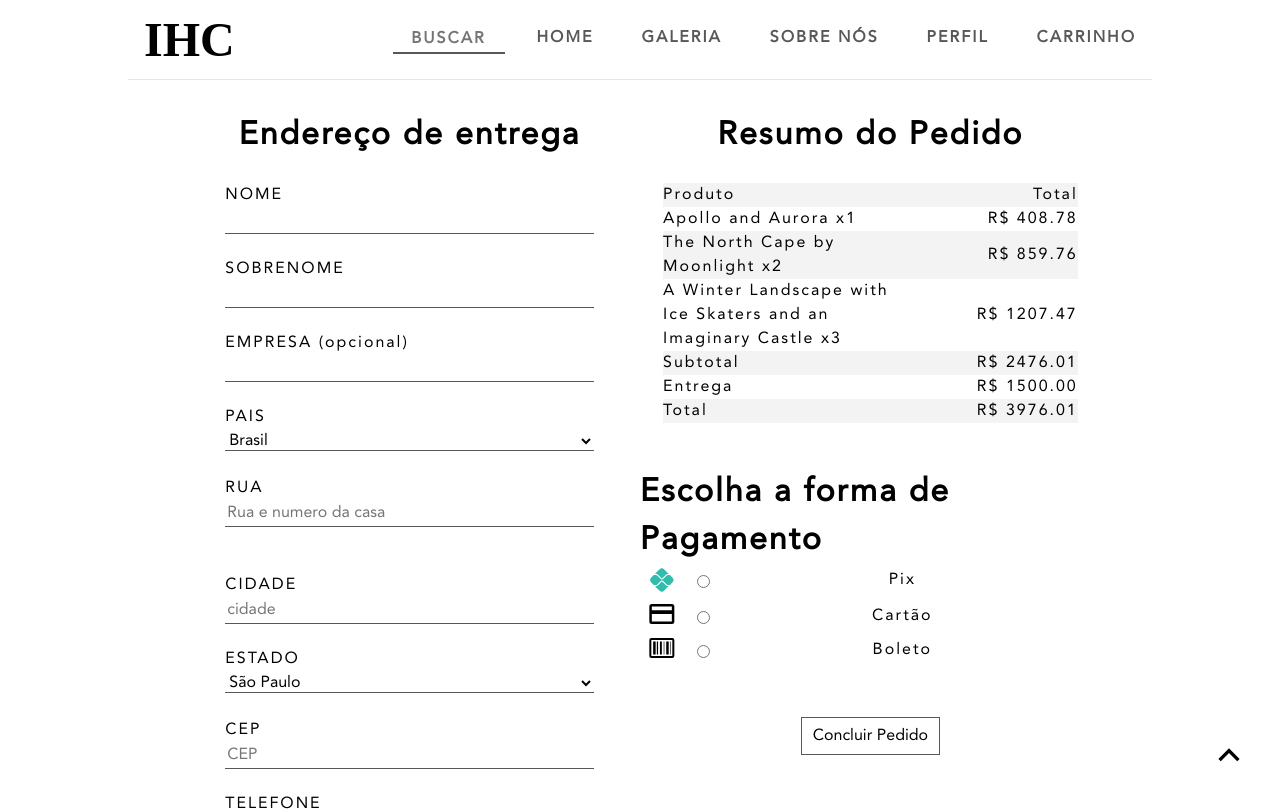
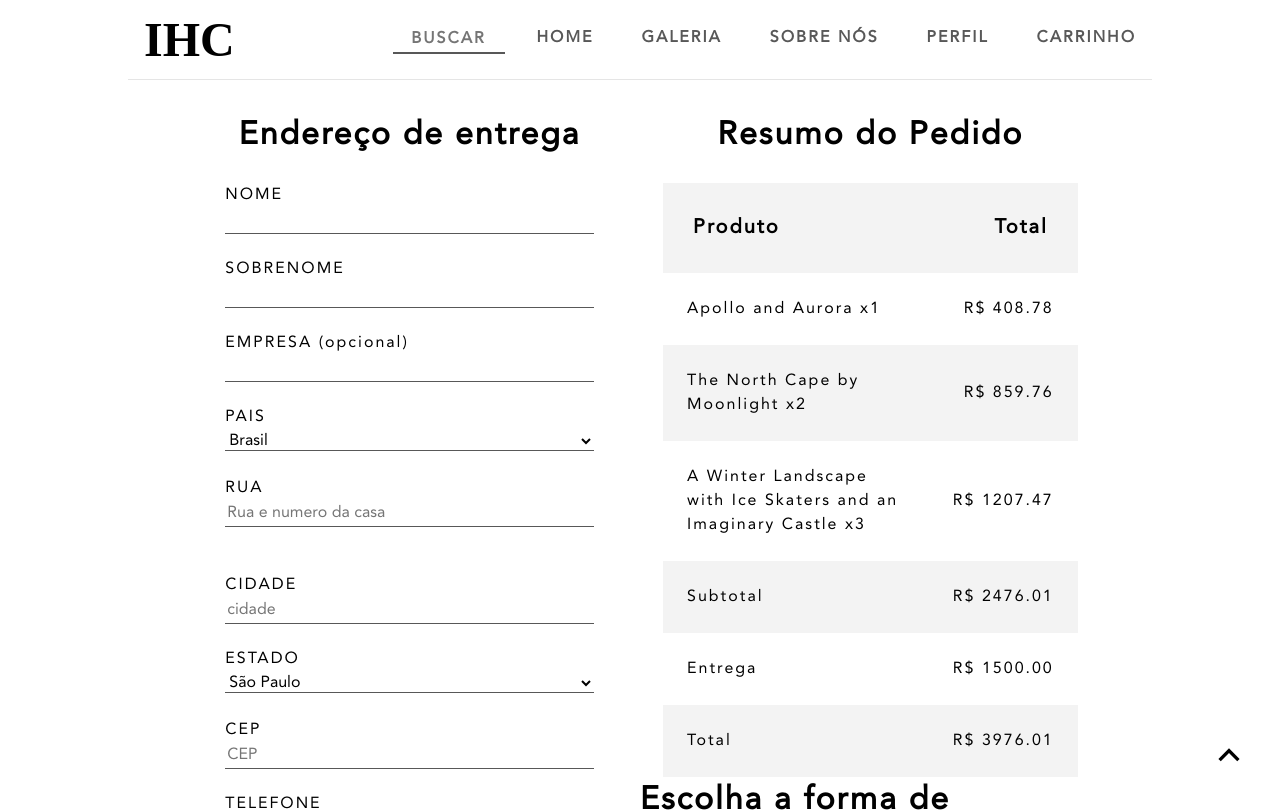
Before and after one commit to Math-42/art-gallery-website, a Next.js app: page /checkout in a window 1280 px wide. Shown: the top 812 px of the page. Built offline with nearby package versions, Linux system fonts and the light colour scheme; a web font is replaced by a local one.

Commit message:
css adjusts

```diff
--- a/styles/Checkout.module.css
+++ b/styles/Checkout.module.css
@@ -10,6 +10,10 @@
 
 .checkoutCol {
 	width: 50%;
+	display: flex;
+	flex-direction: column;
+	justify-content: start;
+	align-items: center;
 }
 
 .input {
@@ -88,7 +92,6 @@
 	width: 100%;
 	display: flex;
 	flex-direction: column;
-    margin-bottom: 10%;
 }
 
 .formsItem {
@@ -126,11 +129,15 @@
 	flex-direction: row;
 	justify-content: space-between;
     background-color: var(--color-grey-10);
+	padding: 1.5em;
+	font-size: 20px;
+	font-weight: bolder;
 }
 
 .tableRow {
 	display: flex;
 	flex-direction: row;
+	padding: 1.5em;
 	justify-content: space-between;
 	align-items: center;
 }
@@ -158,30 +165,59 @@
 }
 
 .paymentType {
-	padding-bottom: 2%;
 	padding-left: 2%;
 	padding-right: 2%;
 	width: 100%;
 }
 
+.paymentType > label{
+	display: flex;
+	padding: 1em;
+	text-align: left;
+	flex-direction: row;
+	cursor: pointer;
+	background-color: var(--color-grey-9);
+	border-bottom: 1px solid var(--color-grey-10);
+	width: 100%;
+}
 .paymentType label{
 	display: flex;
 	flex-direction: row;
+	cursor: pointer;
+	border-bottom: 1px solid var(--color-grey-10);
 	width: 100%;
+}
+
+.paymentType > label > input {
+	display: none;
+}
+
+.payment .formsContainer  {
+	background-color: var(--color-grey-10);
+}
+.payment .formsContainer select  {
+	background-color: var(--color-grey-10);
 }
 
 .paymentType input{
 	margin-left: 5%;
+	background-color: var(--color-grey-10);
+}
+
+.paymentType > label {
+	display: flex;
+	justify-content: flex-start;
+	align-items: center;
 }
 
 .paymentType span{
-	width: 100%;
-	margin: auto;
-	text-align: center;
+	text-align: left;
+	padding: 0.2em;
 }
 
 .boleto {
 	padding-top: 5%;
+	background-color: var(--color-grey-10);
 	padding-bottom: 5%;
 }
 
@@ -198,14 +234,15 @@
 .submit {
 	display: flex;
 	flex-direction: row;
+	justify-content: center;
 	font-size: 16px;
 	height: 2.4em;
-	margin: auto;
 	width: 30%;
 	cursor: pointer;
 	background-color: white;
 	border: 1px solid var(--color-grey-1);
 	transition: all 0.2s linear ;
+	margin: 2em;
 }
 
 .submit:hover {
--- a/styles/globals.css
+++ b/styles/globals.css
@@ -75,6 +75,9 @@ body {
 	min-height: 100vh;
 	text-rendering: optimizeSpeed;
 	line-height: 1.5;
+	display: flex;
+	justify-content: center;
+	align-items: center;
 }
 
 /* A elements that don't have a class get default styles */
@@ -149,6 +152,7 @@ button:focus:not(:focus-visible) {
 	margin-top: 14vh;
 	margin-bottom: 14vh;
 	width: 100%;
+	max-width: 1920px;
 	min-height: 85vh;
 	padding-right: 14%;
 	padding-left: 14%;
@@ -158,6 +162,7 @@ main {
 	/* padding: 1em; */
 	width: 100%;
 	height: 100%;
+	max-width: 1920px;
 }
 
 hr {
```
